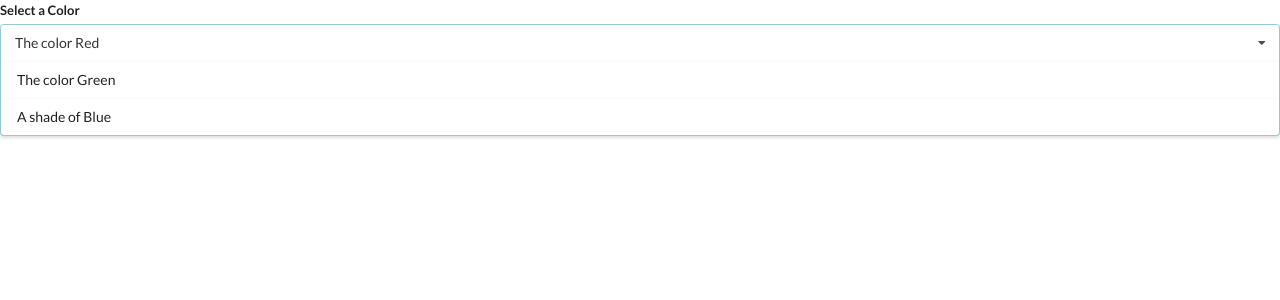
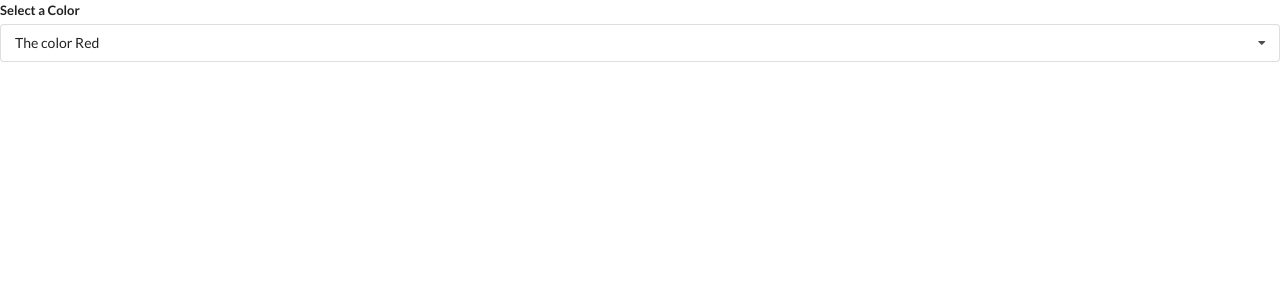
Before and after one commit to abcattell91/widgets, a React (Create React App) app: page / in a window 1280 px wide. Shown: the top 300 px of the page. Built offline with nearby package versions, Linux system fonts and the light colour scheme.

Commit message:
adding useEffect for eventlistener to close dropdown when clicking outside the box

```diff
--- a/src/App.js
+++ b/src/App.js
@@ -28,7 +28,7 @@
     value: 'green'
   },
   {
-    label: 'A shade of Blue',
+    label: 'A Shade of Blue',
     value: 'blue'
   }
 ];
--- a/src/components/Dropdown.js
+++ b/src/components/Dropdown.js
@@ -1,6 +1,14 @@
-import React from 'react';
+import React, { useState, useEffect }from 'react';
 
 const Dropdown = ({options, selected, onSelectedChange}) => {
+  const [open, setOpen] = useState(false);
+
+  useEffect(() => {
+    document.body.addEventListener('click', () => {
+      setOpen(false);
+    }, { capture: true });
+  }, []);
+
   const renderedOptions = options.map((option) => {
     if (option.value === selected.value) {
       return null;
@@ -19,10 +27,13 @@
     <div className="ui form">
       <div className="field">
         <label className="label">Select a Color</label>
-        <div className="ui selection dropdown visible active">
+        <div
+          onClick={() => setOpen(!open)}
+          className={`ui selection dropdown ${open ? 'visible active' : ''}`}
+        >
           <i className="dropdown icon"></i>
           <div className="text">{selected.label}</div>
-          <div className="menu visible transition">{renderedOptions}</div>
+          <div className={`menu ${open ? `visible transition` : ''}`}>{renderedOptions}</div>
         </div>
       </div>
     </div>
```
